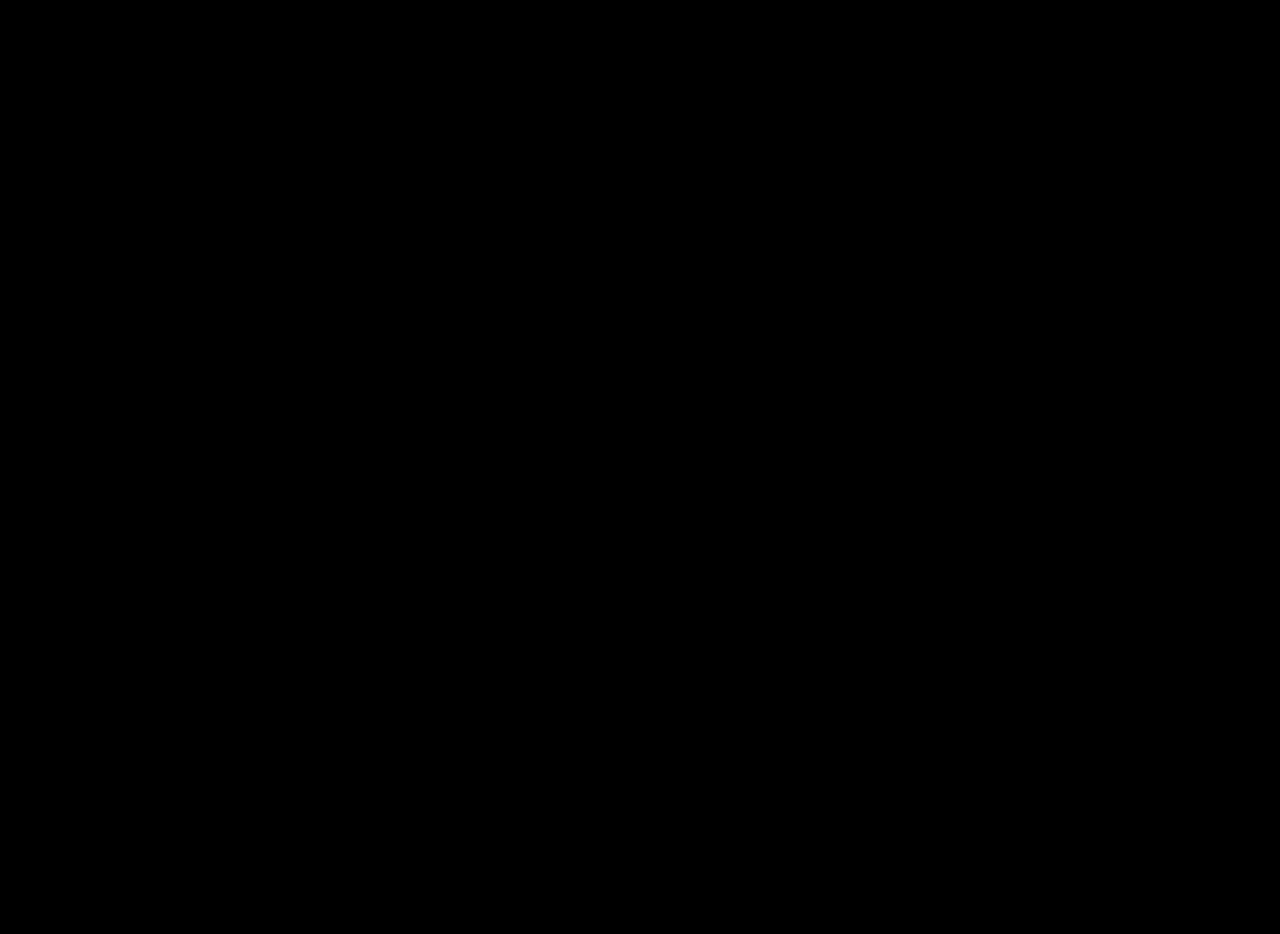
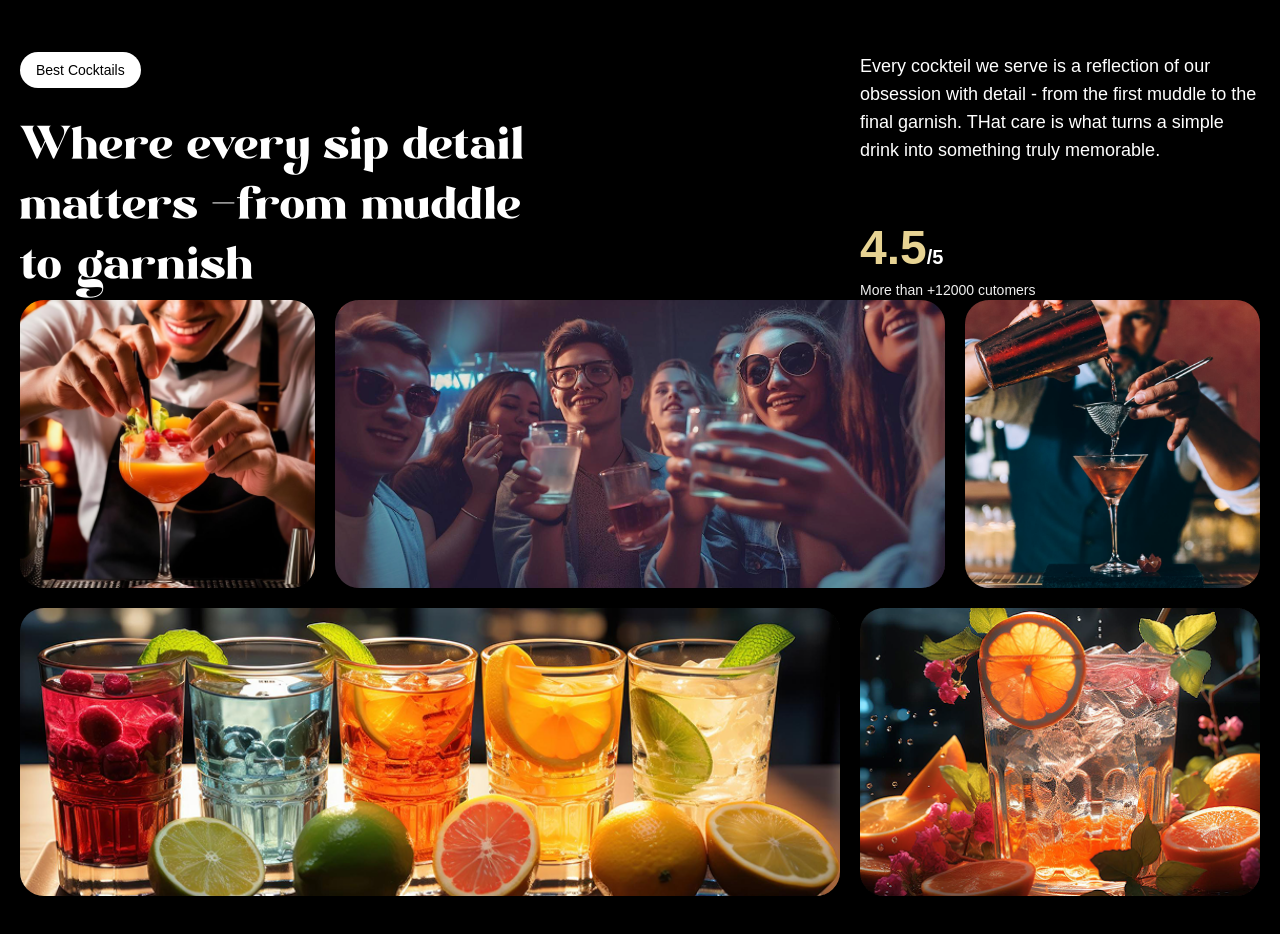
Before and after one commit to Imtiyaz0312/gsap_cocktails, a React (Vite) app: page / in a window 1280 px wide. Shown: the part 1660-2594 px from the top of the page. Before the commit the page ends 1600 px from the top, so only its background shows below. Built offline with nearby package versions, Linux system fonts and the light colour scheme; a web font is replaced by a local one.

Commit message:
Implement About Section

```diff
--- /dev/null
+++ b/components/About.jsx
@@ -0,0 +1,97 @@
+import { useGSAP } from "@gsap/react"
+import gsap from "gsap"
+import { SplitText } from "gsap/all"
+
+const About = () => {
+    useGSAP(() => {
+        const titleSplit = SplitText.create("#about h2", { type: "words" })
+
+        const scrollTimeline = gsap.timeline({
+            scrollTrigger: {
+                trigger: "#about",
+                start: "top center",
+            },
+        })
+
+        scrollTimeline
+        .from(titleSplit.words, {
+            opacity: 0,
+            duration: 1,
+            yPercent: 100,
+            stagger: 0.02,
+            ease: "expo.out"
+        })
+        .from('.top-grid div, .bottom-grid div', {
+            opacity: 0,
+            duration: 1,
+            stagger: 0.04,
+            ease: "power1.inOut"
+        }, '-=0.5')
+    })
+
+        return (
+        <>
+            <section id="about">
+                <div className="mb-16 md:px-0 px-5">
+                    <div className="content">
+                        <div className="md:col-span-8">
+                            <p className="badge">Best Cocktails</p>
+                            <h2>Where every sip detail matters <span className="text-white">-</span>
+                                from muddle to garnish</h2>
+                        </div>
+                        <div className="sub-content">
+                            <p>
+                                Every cockteil we serve is a reflection of our obsession with detail - from the first muddle to the final garnish. THat care is what turns a simple drink into something truly memorable.
+                            </p>
+
+                            <div>
+                                <p className="md:text-xl font-bold">
+                                    <span>4.5</span>/5
+                                </p>
+                                <p className="text-sm text-white-100">
+                                    More than +12000 cutomers
+                                </p>
+                            </div>
+                        </div>
+                    </div>
+
+                    <div className="top-grid">
+                        <div className="md:col-span-3">
+                            <div className="noisy">
+                                <img src="/images/abt1.png" alt="/grid-img-1" />
+                            </div>
+                        </div>
+                        <div className="md:col-span-6">
+                            <div className="noisy">
+                                <img src="/images/abt2.png" alt="/grid-img-2" />
+                            </div>
+                        </div>
+
+                        <div className="md:col-span-3">
+                            <div className="noisy">
+                                <img src="/images/abt5.png" alt="/grid-img-5" />
+                            </div>
+                        </div>
+                    </div>
+
+                    <div className="bottom-grid">
+                        <div className="md:col-span-8">
+                            <div className="noisy">
+                                <img src="/images/abt3.png" alt="/grid-img-3" />
+                            </div>
+                        </div>
+                        <div className="md:col-span-4">
+                            <div className="noisy">
+                                <img src="/images/abt4.png" alt="/grid-img-4" />
+                            </div>
+                        </div>
+                    </div>
+                </div>
+
+
+            </section>
+        </>
+    )
+}
+
+export default About
--- a/src/App.jsx
+++ b/src/App.jsx
@@ -3,6 +3,7 @@
 import Navbar from '../components/Navbar'
 import Hero from '../components/Hero'
 import Cocktails from '../components/Cocktails'
+import About from '../components/About'
 
 gsap.registerPlugin(ScrollTrigger, SplitText)
 const App = () => {
@@ -11,6 +12,7 @@
       <Navbar />
       <Hero />
       <Cocktails />
+      <About />
     </main>
   )
 }
```
